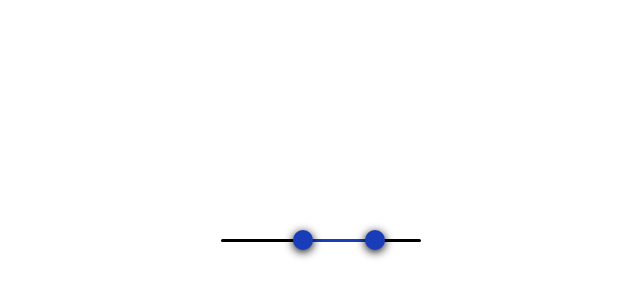
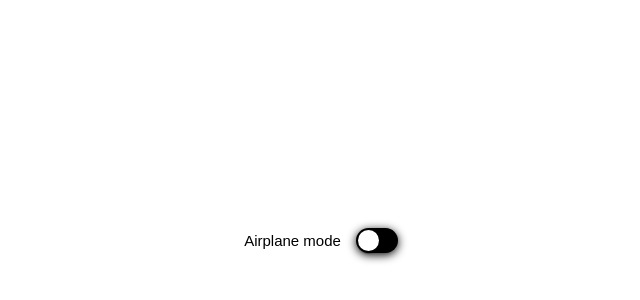
Before and after one commit to yaulhae/ui-lab, a Next.js app: page / in a window 1280 px wide. Shown: the part 160-460 px from the top of the page, without its empty margins (319-959 px from the left). Built offline with nearby package versions, Linux system fonts and the light colour scheme.

Commit message:
스위치 컴포넌트

```diff
--- a/package.json
+++ b/package.json
@@ -30,6 +30,7 @@
     "@radix-ui/react-select": "^2.2.5",
     "@radix-ui/react-separator": "^1.1.7",
     "@radix-ui/react-slider": "^1.3.5",
+    "@radix-ui/react-switch": "^1.2.5",
     "@radix-ui/react-tooltip": "^1.2.7",
     "classnames": "^2.5.1",
     "clsx": "^2.1.1",
--- a/src/app/page.tsx
+++ b/src/app/page.tsx
@@ -18,6 +18,7 @@ import ScrollAreaDemo from "@/components/ScrollAreaDemo";
 import SelectDemo from "@/components/SelectDemo";
 import SeparatorDemo from "@/components/SeparatorDemo";
 import SliderDemo from "@/components/SliderDemo";
+import SwitchDemo from "@/components/SwitchDemo";
 
 export default function Home() {
   return (
@@ -46,7 +47,8 @@ export default function Home() {
       {/* <ScrollAreaDemo /> */}
       {/* <SelectDemo /> */}
       {/* <SeparatorDemo /> */}
-      <SliderDemo />
+      {/* <SliderDemo /> */}
+      <SwitchDemo />
     </div>
   );
 }
--- /dev/null
+++ b/src/components/SwitchDemo.tsx
@@ -0,0 +1,28 @@
+import * as React from "react";
+import { Switch, SwitchThumb } from "@radix-ui/react-switch";
+
+const SwitchDemo = () => (
+  <form>
+    <div className="flex items-center">
+      <label
+        className="pr-[15px] text-[15px] leading-none text-black"
+        htmlFor="airplane-mode"
+      >
+        Airplane mode
+      </label>
+      <Switch
+        className="relative h-[25px] w-[42px] cursor-default rounded-full bg-black shadow-[0_2px_10px] shadow-black outline-none focus:shadow-[0_0_0_2px] focus:shadow-black data-[state=checked]:bg-white"
+        id="airplane-mode"
+        style={
+          {
+            ["-webkit-tap-highlight-color"]: "rgba(0, 0, 0, 0)",
+          } as React.CSSProperties
+        }
+      >
+        <SwitchThumb className="block size-[21px] translate-x-0.5 rounded-full bg-white shadow-[0_2px_2px] shadow-black transition-transform duration-100 will-change-transform data-[state=checked]:translate-x-[19px]" />
+      </Switch>
+    </div>
+  </form>
+);
+
+export default SwitchDemo;
--- a/tailwind.config.js
+++ b/tailwind.config.js
@@ -1,4 +1,4 @@
-const { blackA, violet } = require("@radix-ui/colors");
+const { blackA } = require("@radix-ui/colors");
 
 /** @type {import('tailwindcss').Config} */
 module.exports = {
@@ -7,7 +7,6 @@ module.exports = {
     extend: {
       colors: {
         ...blackA,
-        ...violet,
       },
     },
   },
```
Also changed, not shown: 1 other file (tests, documents, lock files or other folders).
